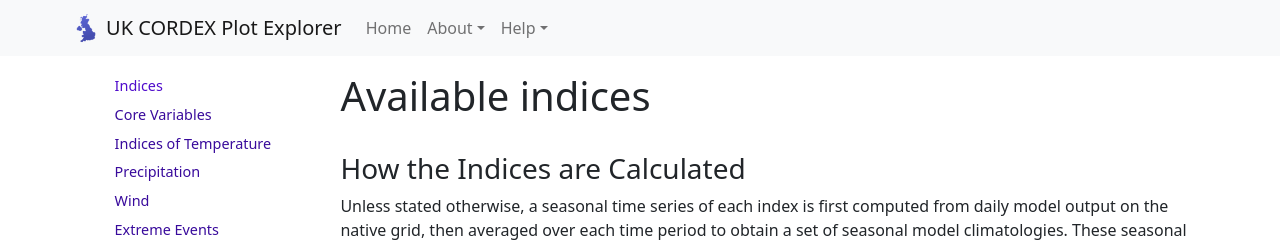
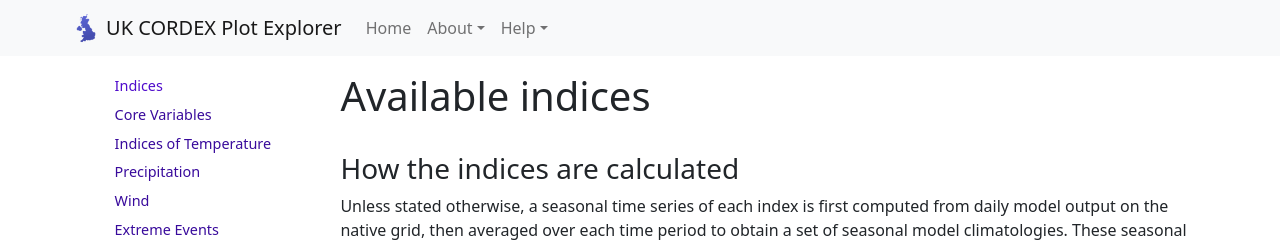
Before and after one commit to UCL/UKCORDEX-plot-explorer-dev, a React (Create React App) app: page /#/indices-help in a window 1280 px wide. Shown: the top 242 px of the page. Built offline with nearby package versions, Linux system fonts and the light colour scheme.

Commit message:
Update src/components/ExtraPages/Help/IndicesHelp.js
Co-authored-by: Raquel Alegre <r.alegre@ucl.ac.uk>

```diff
--- a/src/components/ExtraPages/Help/IndicesHelp.js
+++ b/src/components/ExtraPages/Help/IndicesHelp.js
@@ -103,7 +103,7 @@ function IndicesHelp() {
           <div>
             <h1>Available indices</h1>
             <br></br>
-            <h3>How the Indices are Calculated</h3>
+            <h3>How the indices are calculated</h3>
             <p>
               Unless stated otherwise, a seasonal time series of each index is
               first computed from daily model output on the native grid, then
```
